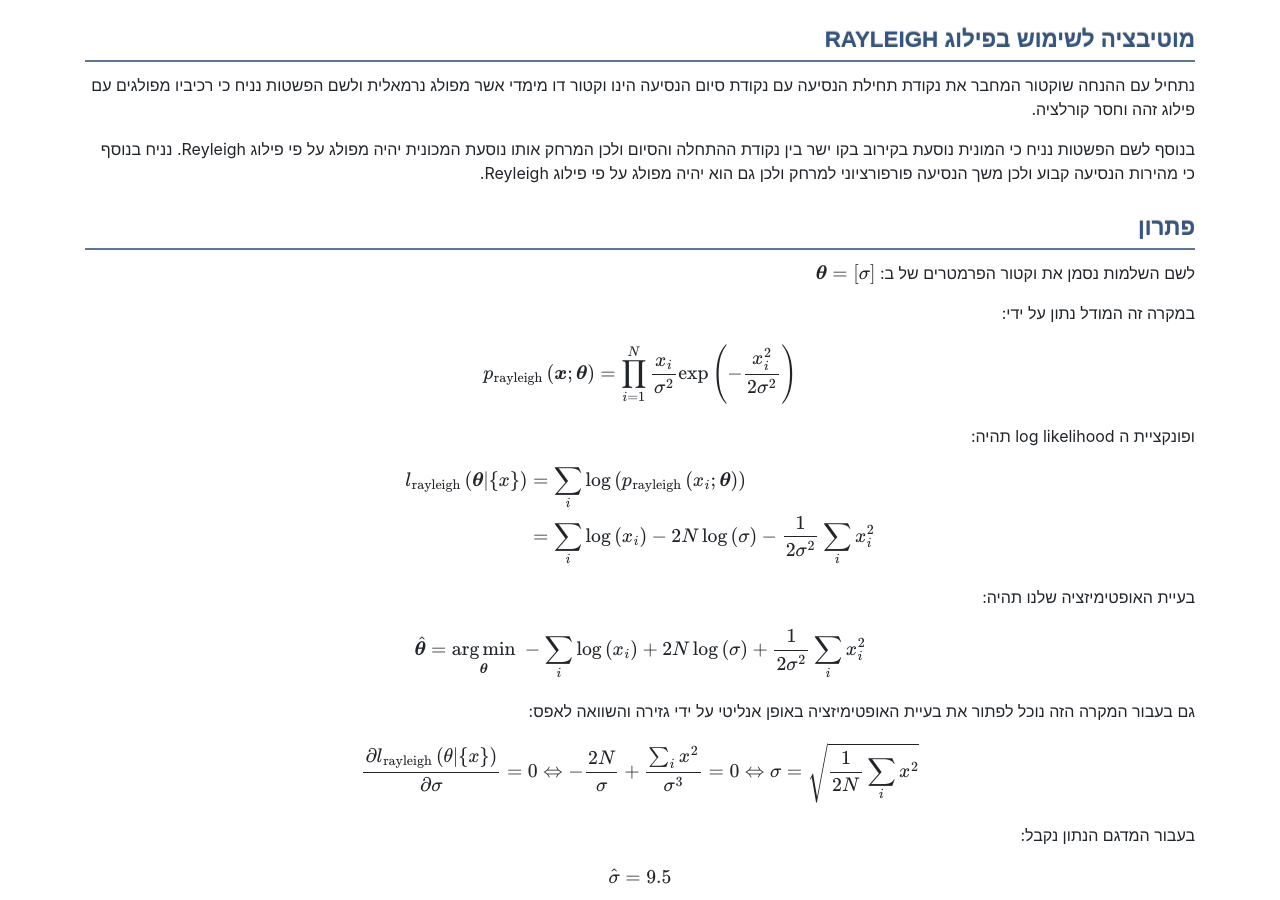
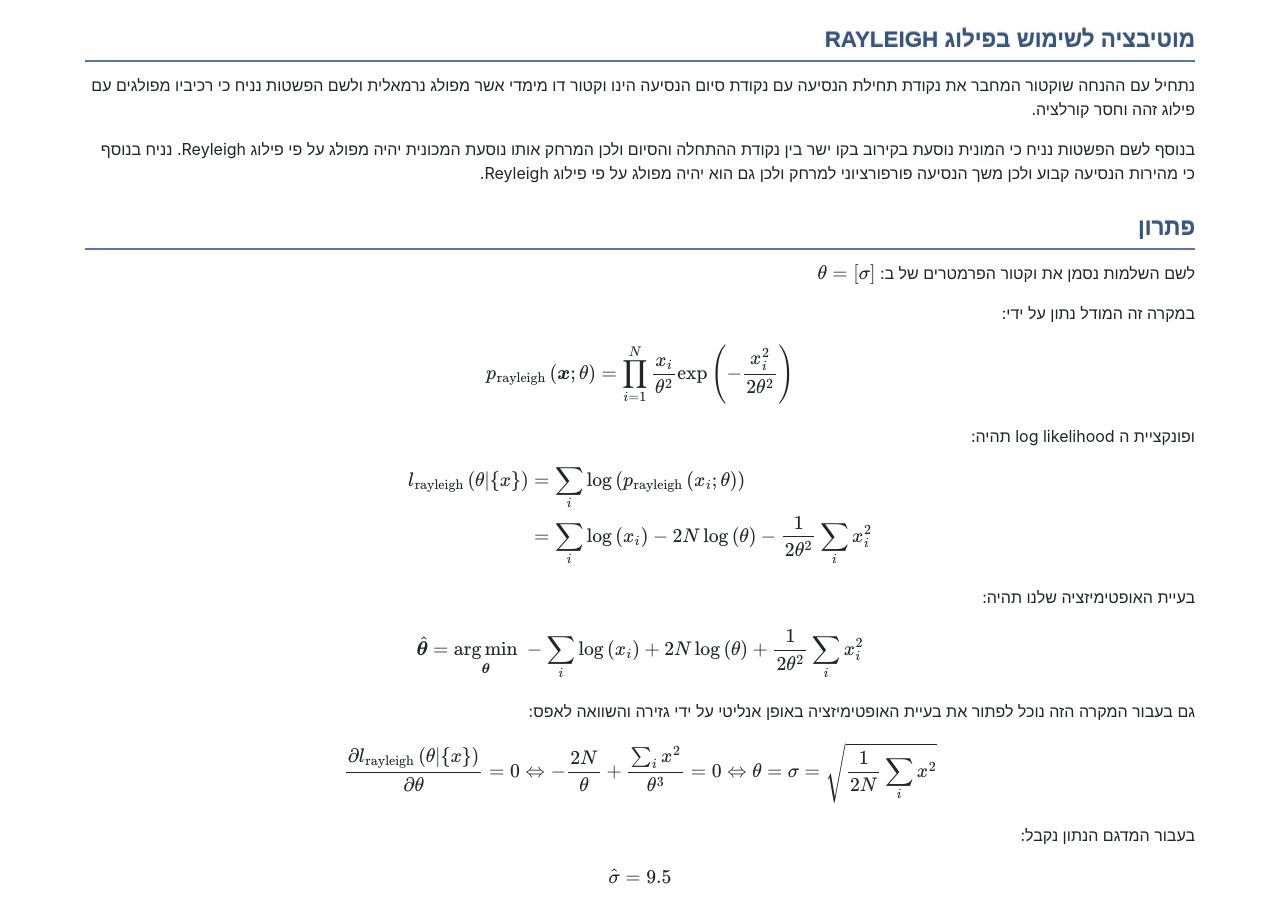
Before and after one commit to technion046195/technion_046195_2020_spring, a Jekyll site: the page built from _tutorials/tutorial_03/tutorial_he.md, in a window 1280 px wide and 900 px high, scrolled down 11223 px. Built offline with Jekyll 4.4.1, drawn with Linux system fonts in a browser that asks for light colours; formulas are drawn with MathJax 3; a style sheet for code colours, icons or effects is not loaded.

Commit message:
Fixed typo.

```diff
--- a/_tutorials/tutorial_03/tutorial_he.md
+++ b/_tutorials/tutorial_03/tutorial_he.md
@@ -681,36 +681,36 @@ $$
 
 #### פתרון
 
-לשם השלמות נסמן את וקטור הפרמטרים של ב: $$\boldsymbol{\theta}=\left[\sigma\right]$$
+לשם השלמות נסמן את וקטור הפרמטרים של ב: $$\theta=\left[\sigma\right]$$
 
 במקרה זה המודל נתון על ידי:
 
 $$
-p_\text{rayleigh}\left(\boldsymbol{x};\boldsymbol{\theta}\right)=\prod_{i=1}^{N}\frac{x_i}{\sigma^2}\exp\left(-\frac{x_i^2}{2\sigma^2}\right)
+p_\text{rayleigh}\left(\boldsymbol{x};\theta\right)=\prod_{i=1}^{N}\frac{x_i}{\theta^2}\exp\left(-\frac{x_i^2}{2\theta^2}\right)
 $$
 
 ופונקציית ה log likelihood תהיה:
 
 $$
 \begin{aligned}
-l_\text{rayleigh}\left(\boldsymbol{\theta}|\{x\}\right)
-& = \sum_i\log\left(p_\text{rayleigh}\left(x_i;\boldsymbol{\theta}\right)\right) \\
-& = \sum_i\log\left(x_i\right)-2N\log\left(\sigma\right)-\frac{1}{2\sigma^2}\sum_ix_i^2
+l_\text{rayleigh}\left(\theta|\{x\}\right)
+& = \sum_i\log\left(p_\text{rayleigh}\left(x_i;\theta\right)\right) \\
+& = \sum_i\log\left(x_i\right)-2N\log\left(\theta\right)-\frac{1}{2\theta^2}\sum_ix_i^2
 \end{aligned}
 $$
 
 בעיית האופטימיזציה שלנו תהיה:
 
 $$
-\hat{\boldsymbol{\theta}}=\underset{\boldsymbol{\theta}}{\arg\min}\ -\sum_i\log\left(x_i\right)+2N\log\left(\sigma\right)+\frac{1}{2\sigma^2}\sum_ix_i^2
+\hat{\boldsymbol{\theta}}=\underset{\boldsymbol{\theta}}{\arg\min}\ -\sum_i\log\left(x_i\right)+2N\log\left(\theta\right)+\frac{1}{2\theta^2}\sum_ix_i^2
 $$
 
 גם בעבור המקרה הזה נוכל לפתור את בעיית האופטימיזציה באופן אנליטי על ידי גזירה והשוואה לאפס:
 
 $$
-\frac{\partial l_\text{rayleigh}\left(\theta|\{x\}\right)}{\partial\sigma}=0 \\
-\Leftrightarrow -\frac{2N}{\sigma}+\frac{\sum_ix^2}{\sigma^3}=0 \\
-\Leftrightarrow \sigma = \sqrt{\frac{1}{2N}\sum_i x^2}
+\frac{\partial l_\text{rayleigh}\left(\theta|\{x\}\right)}{\partial\theta}=0 \\
+\Leftrightarrow -\frac{2N}{\theta}+\frac{\sum_ix^2}{\theta^3}=0 \\
+\Leftrightarrow \theta=\sigma = \sqrt{\frac{1}{2N}\sum_i x^2}
 $$
 
 בעבור המדגם הנתון נקבל:
```
